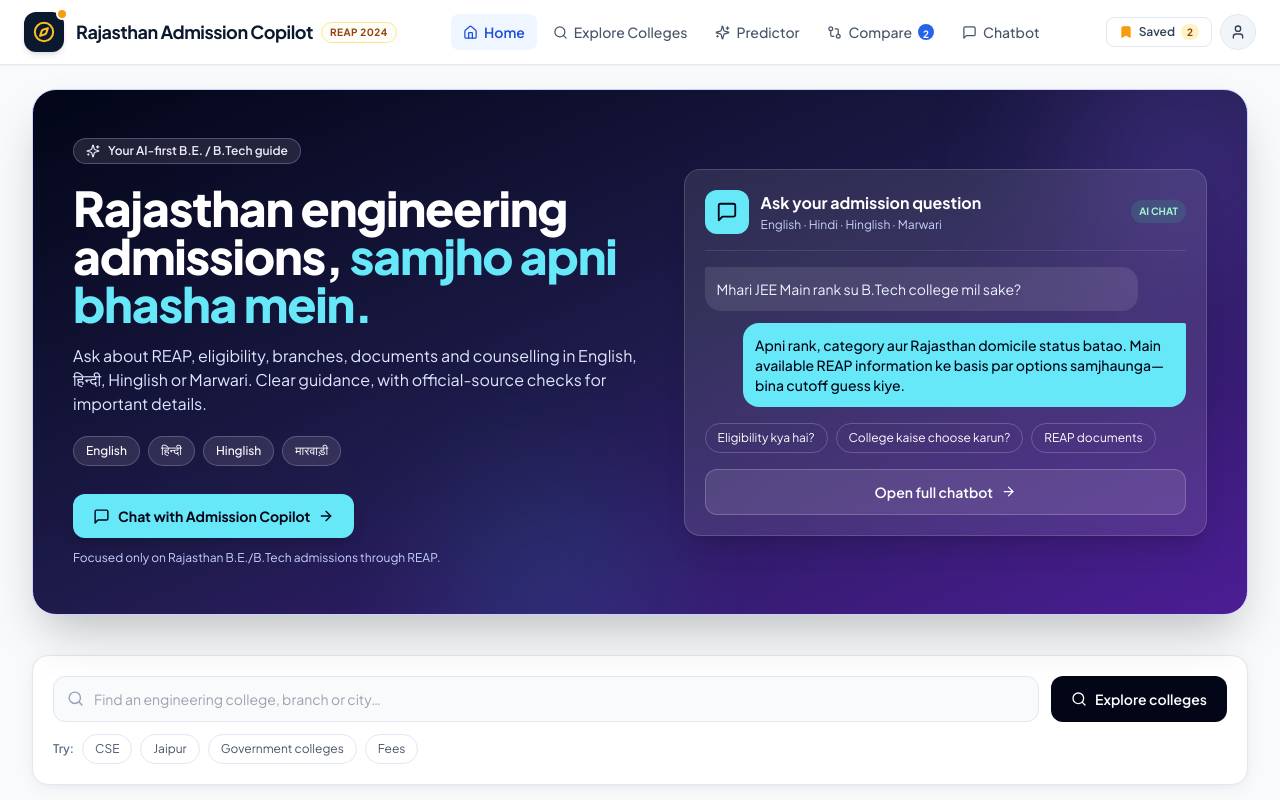
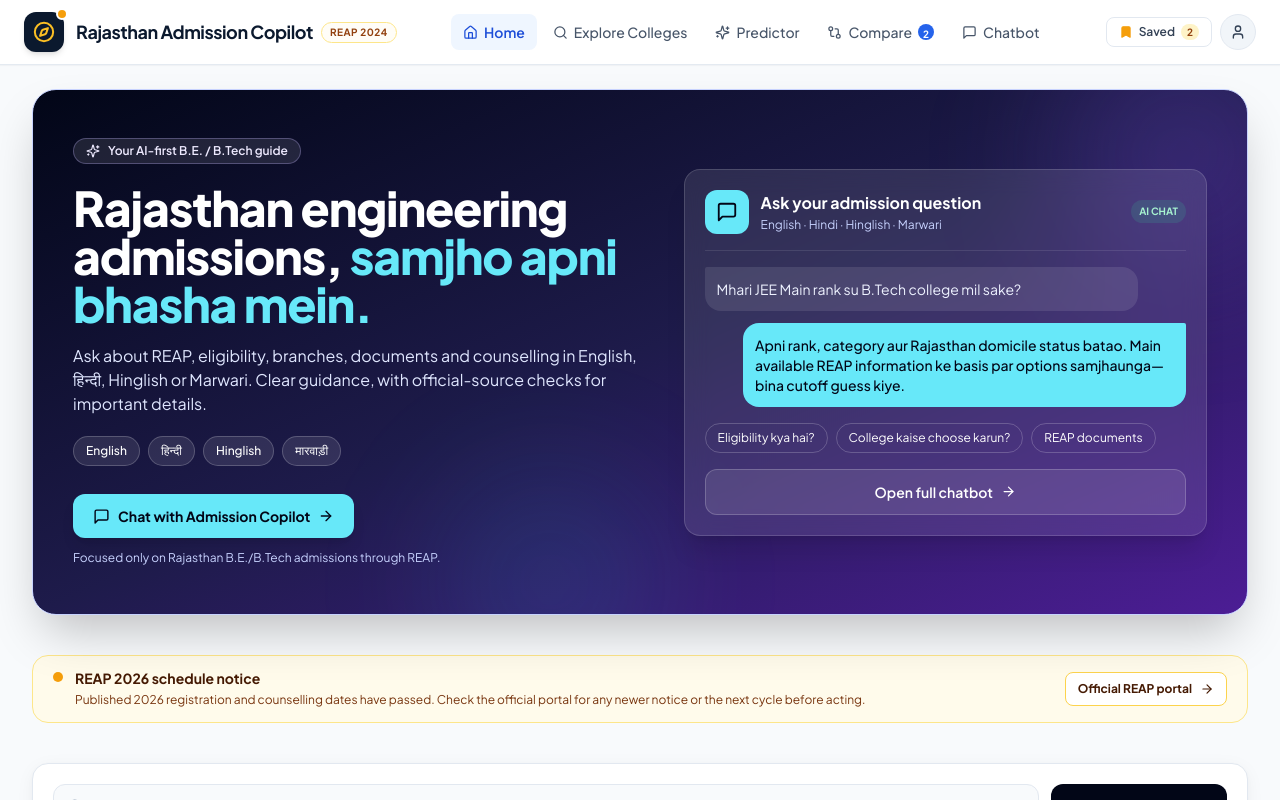
Before and after one commit to Rineeverma2006/Rajasthan-Admissions-copilot, a React (Vite) app: page / in a window 1280 px wide. Shown: the top 800 px of the page. Built offline with nearby package versions, Linux system fonts and the light colour scheme.

Commit message:
Add official REAP schedule status notice

```diff
--- a/src/pages/Landing.tsx
+++ b/src/pages/Landing.tsx
@@ -117,6 +117,10 @@ export default function Landing() {
             <Link to="/assistant" className="flex w-full items-center justify-center gap-2 rounded-xl border border-white/20 bg-white/10 px-4 py-3 text-sm font-semibold text-white transition hover:bg-white/15">Open full chatbot <ArrowRight size={15} /></Link>
           </div>
         </div>
+      </section>
+      <section className="flex flex-col gap-3 rounded-2xl border border-amber-200 bg-amber-50 px-4 py-3 sm:flex-row sm:items-center sm:justify-between sm:px-5">
+        <div className="flex items-start gap-3"><span className="mt-1 h-2.5 w-2.5 shrink-0 rounded-full bg-amber-500" /><div><p className="text-sm font-bold text-amber-950">REAP 2026 schedule notice</p><p className="mt-0.5 text-xs leading-relaxed text-amber-900">Published 2026 registration and counselling dates have passed. Check the official portal for any newer notice or the next cycle before acting.</p></div></div>
+        <a href="https://reaprajasthan.co.in/" target="_blank" rel="noreferrer" className="inline-flex shrink-0 items-center gap-2 rounded-lg border border-amber-300 bg-white px-3 py-2 text-xs font-bold text-amber-950 transition hover:bg-amber-100">Official REAP portal <ArrowRight size={14} /></a>
       </section>
       {/* Compact college search strip */}
       <section className="rounded-2xl border border-slate-200 bg-white p-4 shadow-card sm:p-5">
```
